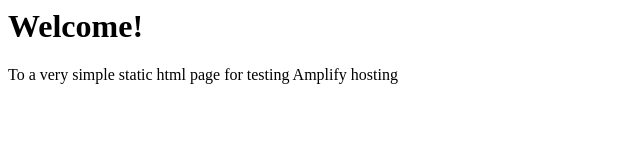
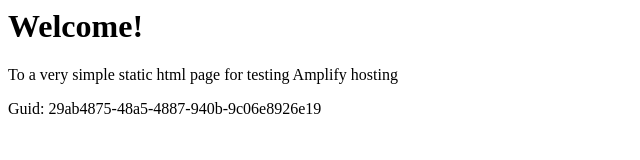
Before and after one commit to aws-aemilia-cmh/Github-PR-Commit-Integration-Test-DoNotTouch-GitHubAutoBuildCanaryTest-v1-preprod-us-east-2, a website: page src/index.html in a window 1280 px wide. Shown: the whole page, without its empty margins (0-640 px from the left). Drawn offline with Linux system fonts and the light colour scheme.

Commit message:
commit from integ tests

```diff
--- a/src/index.html
+++ b/src/index.html
@@ -1,3 +1,5 @@
+
+
 <html lang="en">
 
 <head>
@@ -10,6 +12,6 @@
 <body>
     <h1>Welcome!</h1>
     <p>To a very simple static html page for testing Amplify hosting</p>
-</body>
+    <p>Guid: 29ab4875-48a5-4887-940b-9c06e8926e19</p></body>
 
 </html>
```
